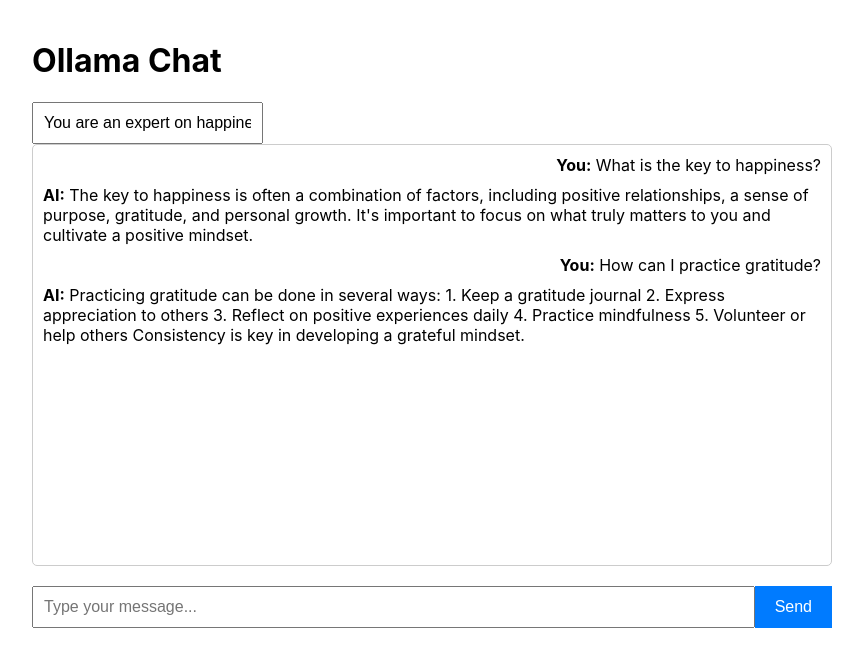
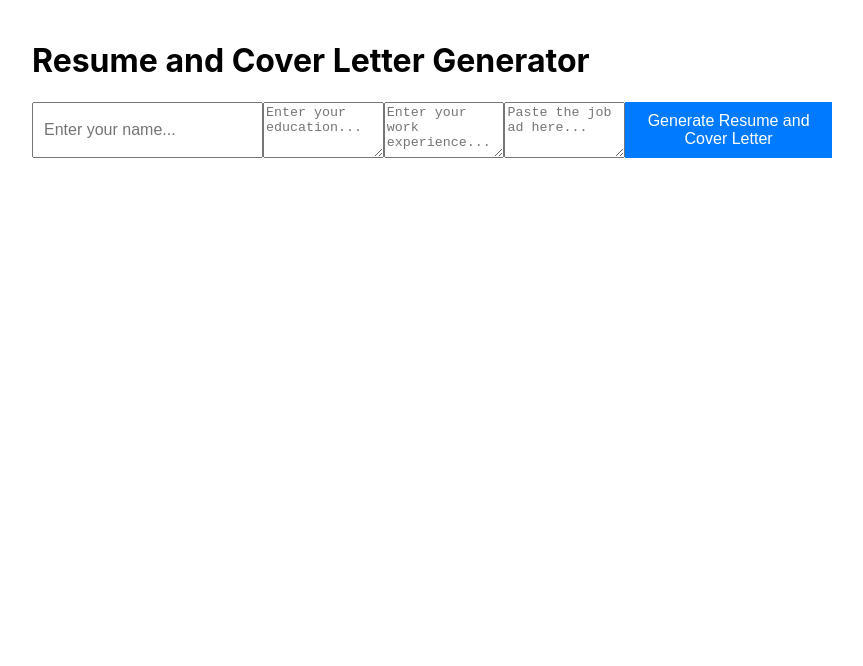
Before and after one commit to andregranberg/resumeAI, a React (Create React App) app: page / in a window 1280 px wide. Shown: the top 666 px of the page, without its empty margins (208-1071 px from the left). Built offline with nearby package versions, Linux system fonts and the light colour scheme; what ollama would draw is missing.

Commit message:
Initial commit of Resume AI app

```diff
--- a/src/App.js
+++ b/src/App.js
@@ -1,111 +1,78 @@
-import React, { useState, useEffect, useRef, useCallback } from 'react';
+import React, { useState } from 'react';
 import { Ollama } from 'ollama/browser';
 import './App.css';
 
 const ollama = new Ollama({ host: 'http://127.0.0.1:11434' });
 
-// Pre-loaded conversation
-const preloadedMessages = [
-  { role: 'user', content: 'What is the key to happiness?' },
-  { role: 'assistant', content: 'The key to happiness is often a combination of factors, including positive relationships, a sense of purpose, gratitude, and personal growth. It\'s important to focus on what truly matters to you and cultivate a positive mindset.' },
-  { role: 'user', content: 'How can I practice gratitude?' },
-  { role: 'assistant', content: 'Practicing gratitude can be done in several ways:\n1. Keep a gratitude journal\n2. Express appreciation to others\n3. Reflect on positive experiences daily\n4. Practice mindfulness\n5. Volunteer or help others\nConsistency is key in developing a grateful mindset.' }
-];
+function App() {
+  const [name, setName] = useState('');
+  const [education, setEducation] = useState('');
+  const [experience, setExperience] = useState('');
+  const [jobAd, setJobAd] = useState('');
+  const [result, setResult] = useState('');
+  const [isLoading, setIsLoading] = useState(false);
 
-// If you do not want to pre-load a conversation, then simply have empty square brackets like this: useState([])
-function App() {
-  const [messages, setMessages] = useState(preloadedMessages);
-  const [input, setInput] = useState('');
-  const [isLoading, setIsLoading] = useState(false);
-  const [systemPrompt, setSystemPrompt] = useState("You are an expert on happiness.");
-  const inputRef = useRef(null);
+  const generateResume = async () => {
+    setIsLoading(true);
+    const prompt = `Your job is to create a resume and personal letter for this person, and for this job ad.
 
-  useEffect(() => {
-    console.log('Conversation history:', JSON.stringify(messages, null, 2));
-  }, [messages]);
+    Name: ${name}
+    Education: ${education}
+    Work Experience: ${experience}
+    Job Ad: ${jobAd}
 
-  useEffect(() => {
-    console.log('System prompt:', systemPrompt);
-  }, [systemPrompt]);
-
-  const focusInput = useCallback(() => {
-    if (inputRef.current) {
-      setTimeout(() => {
-        inputRef.current.focus();
-      }, 0);
-    }
-  }, []);
-
-  const sendMessage = async () => {
-    if (input.trim() === '') return;
-
-    setIsLoading(true);
-    const userMessage = { role: 'user', content: input };
-    setInput('');
-
-    const updatedMessages = [
-      { role: 'system', content: systemPrompt },
-      ...messages,
-      userMessage
-    ];
+    Please provide a well-formatted resume and a personalized cover letter based on this information.`;
 
     try {
       const response = await ollama.chat({
         model: 'llama3.1',
-        messages: updatedMessages,
+        messages: [{ role: 'user', content: prompt }],
       });
 
-      const assistantMessage = { role: 'assistant', content: response.message.content };
-      setMessages([...updatedMessages, assistantMessage]);
+      setResult(response.message.content);
     } catch (error) {
       console.error('Error:', error);
-      const errorMessage = { role: 'error', content: `An error occurred: ${error.message}` };
-      setMessages([...updatedMessages, errorMessage]);
+      setResult(`An error occurred: ${error.message}`);
     }
 
     setIsLoading(false);
-    focusInput();
-  };
-
-  const handleKeyPress = (e) => {
-    if (e.key === 'Enter' && !e.shiftKey) {
-      e.preventDefault();
-      sendMessage();
-    }
   };
 
   return (
     <div className="App">
-      <h1>Ollama Chat</h1>
-      <div className="system-prompt-container">
+      <h1>Resume and Cover Letter Generator</h1>
+      <div className="input-container">
         <input
           type="text"
-          value={systemPrompt}
-          onChange={(e) => setSystemPrompt(e.target.value)}
-          placeholder="Enter system prompt..."
+          value={name}
+          onChange={(e) => setName(e.target.value)}
+          placeholder="Enter your name..."
         />
-      </div>
-      <div className="chat-container">
-        {messages.filter(m => m.role !== 'system').map((message, index) => (
-          <div key={index} className={`message ${message.role}`}>
-            <strong>{message.role === 'user' ? 'You' : message.role === 'assistant' ? 'AI' : 'Error'}:</strong> {message.content}
-          </div>
-        ))}
-      </div>
-      <div className="input-container">
-        <input
-          ref={inputRef}
-          type="text"
-          value={input}
-          onChange={(e) => setInput(e.target.value)}
-          onKeyPress={handleKeyPress}
-          placeholder="Type your message..."
-          disabled={isLoading}
+        <textarea
+          value={education}
+          onChange={(e) => setEducation(e.target.value)}
+          placeholder="Enter your education..."
         />
-        <button onClick={sendMessage} disabled={isLoading}>
-          {isLoading ? 'Sending...' : 'Send'}
+        <textarea
+          value={experience}
+          onChange={(e) => setExperience(e.target.value)}
+          placeholder="Enter your work experience..."
+        />
+        <textarea
+          value={jobAd}
+          onChange={(e) => setJobAd(e.target.value)}
+          placeholder="Paste the job ad here..."
+        />
+        <button onClick={generateResume} disabled={isLoading}>
+          {isLoading ? 'Generating...' : 'Generate Resume and Cover Letter'}
         </button>
       </div>
+      {result && (
+        <div className="result-container">
+          <h2>Generated Resume and Cover Letter:</h2>
+          <pre>{result}</pre>
+        </div>
+      )}
     </div>
   );
 }
```
